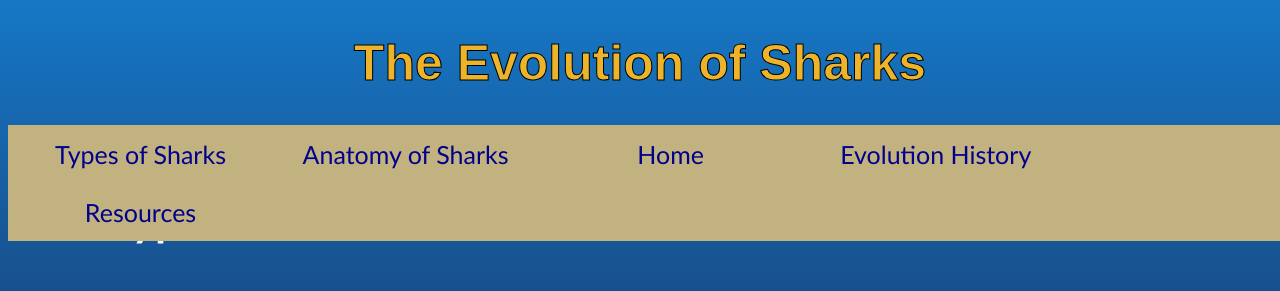
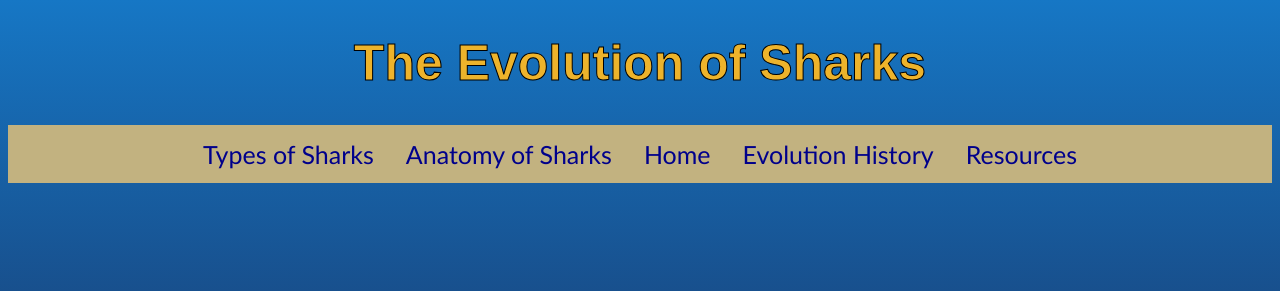
Before and after one commit to cesar-gz/Sharks, a React (Create React App) app in the folder evolution/: page / in a window 1280 px wide. Shown: the top 291 px of the page. Built offline with nearby package versions, Linux system fonts and the light colour scheme; no server answers; the HTML template or start-up script is replaced by a standard one.

Commit message:
did a fix on the nav bar width

```diff
--- a/evolution/src/App.css
+++ b/evolution/src/App.css
@@ -1,26 +1,30 @@
-nav ul{
+nav {
+  background-color: #C2B280;
+}
+
+nav ul {
   list-style: none;
   text-align: center;
   list-style-type: none;
   margin: 0;
   padding: 0;
-  width: 100px;
-  background-color: #C2B280;
-  position:absolute;
-  width: 99.5%;
+}
+
+nav ul li {
+  display: inline-block;
 }
 
 nav ul li a {
-  float: left;
-  width: 18.3%;
+  display: block;
   font-size: 25px;
   padding: 14px 16px;
   text-decoration: none;
+  color: #fff;
 }
 
 nav ul li a:hover:not(.active) {
-  background-color: black;
-  color: white;
+  background-color: rgb(217, 139, 3);
+  color: rgb(0, 0, 0);
 }
 
 body{
```
Also changed, not shown: evolution/src/App.js (+5 -6 lines), 15 other files (tests, documents, lock files or other folders).
